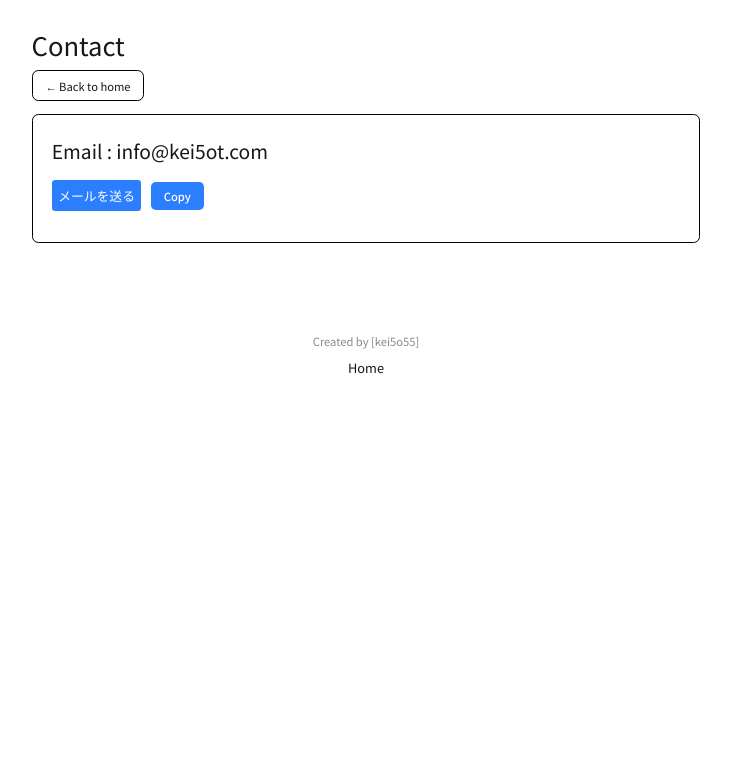
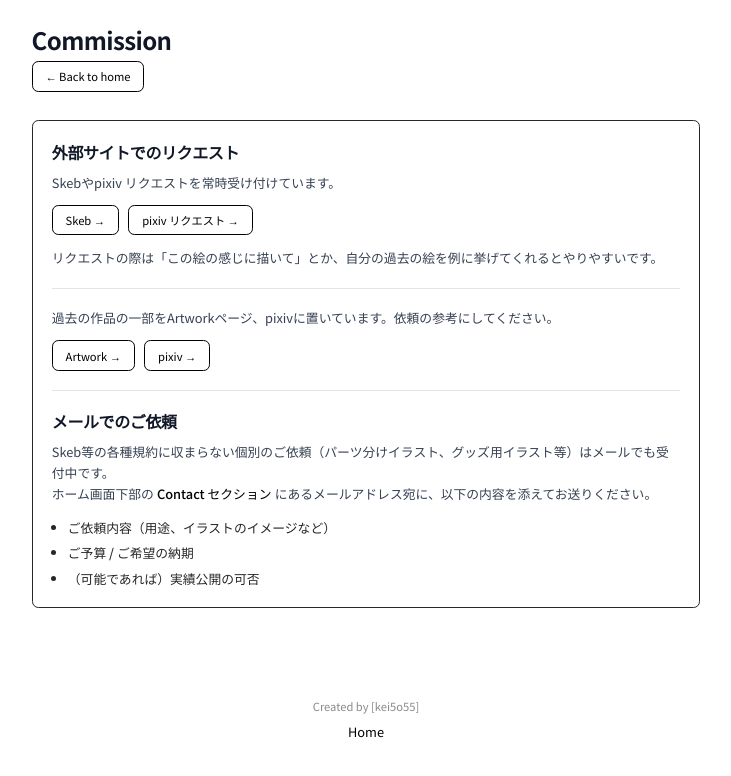
Before and after one commit to kei5o55/my-portfolio, a Next.js app: page /contact in a window 1280 px wide. Shown: the top 776 px of the page, without its empty margins (274-1005 px from the left). Built offline with nearby package versions, Linux system fonts and the light colour scheme.

Commit message:
contactページの実装と諸々の修正

```diff
--- a/app/contact/page.tsx
+++ b/app/contact/page.tsx
@@ -1,30 +1,15 @@
-"use client"
-import Link from "next/link"
-import {useState} from "react"
+"use client";
+import Link from "next/link";
 
-export  default function page(){
-    const email = 'info@kei5ot.com'; // 設定したアドレス
-    const [copied, setCopied] = useState(false);
+export default function Page() {
+    return (
+        <main style={{ padding: 32, maxWidth: 900, margin: "0 auto" }}>
+        {/* メインタイトル */}
+        <h1 className="text-3xl font-bold tracking-tight text-gray-900 mb-2">
+            Commission
+        </h1>
 
-    const handleCopy = async () => {
-        try {
-        await navigator.clipboard.writeText(email);
-        setCopied(true);
-
-        // 2秒後に「Copied!」から元の表示に戻す
-        setTimeout(() => {
-            setCopied(false);
-        }, 2000);
-        } catch (err) {
-        console.error('Failed to copy email: ', err);
-        }
-    }
-
-    return(
-        <main style={{ padding: 32, maxWidth: 900, margin: "0 auto" }}>
-            <h1 style={{ fontSize: 32, marginBottom: 8 }}>
-                Contact
-            </h1>
+        {/* 戻るボタン */}
         <Link
             href="/"
             className="
@@ -33,7 +18,7 @@ export  default function page(){
             gap-2
             px-4
             py-2
-                    mb-4
+            mb-6
             border
             border-black
             rounded-lg
@@ -44,24 +29,135 @@ export  default function page(){
         >
             ← Back to home
         </Link>
-            <div style={{border: "1px solid #000000",borderRadius: 8,padding: 24,lineHeight : 1.8,}}>
-                <p style={{fontSize:24}}>Email : info@kei5ot.com</p>
-                <div className="py-4">
-                    <a href="mailto:info@kei5ot.com" className="rounded bg-blue-500 px-2 py-2 text-white cursor-pointer">
-                    メールを送る
-                    </a>
-                    <button
-                        onClick={handleCopy}
-                        className={`rounded bg-blue-500  px-4 py-2 text-white text-sm font-medium rounded-md transition-all duration-200 cursor-pointer ml-3 ${
-                        copied
-                            ? 'bg-green-600 text-white'
-                            : 'bg-blue-500 hover:bg-gray-200 text-white'
-                        }`}
+
+        {/* メインコンテンツカード */}
+        <div className="border border-zinc-800 rounded-lg p-6 mt-3 space-y-6">
+            {/* セクション1: 外部サイト */}
+            <div>
+            <h2 className="text-xl font-bold tracking-tight text-gray-900 mb-3">
+                外部サイトでのリクエスト
+            </h2>
+            <p className="text-gray-700 mb-4">
+                Skebやpixiv リクエストを常時受け付けています。
+            </p>
+
+            <div className="flex flex-wrap gap-3 mb-4">
+                <Link
+                className="
+                    inline-flex
+                    items-center
+                    gap-1
+                    px-4
+                    py-2
+                    border
+                    border-black
+                    rounded-lg
+                    text-sm
+                    transition
+                    hover:bg-zinc-200
+                "
+                href="https://skeb.jp/@kei5ot"
                 >
-                        {copied ? 'Copied!' : 'Copy'}
-                    </button>
+                Skeb →
+                </Link>
+                <Link
+                className="
+                    inline-flex
+                    items-center
+                    gap-1
+                    px-4
+                    py-2
+                    border
+                    border-black
+                    rounded-lg
+                    text-sm
+                    transition
+                    hover:bg-zinc-200
+                "
+                href="https://www.pixiv.net/users/16743124/request"
+                >
+                pixiv リクエスト →
+                </Link>
             </div>
 
+            <p className="text-gray-700 leading-relaxed">
+                リクエストの際は「この絵の感じに描いて」とか、自分の過去の絵を例に挙げてくれるとやりやすいです。
+            </p>
+            </div>
+
+            <hr className="border-zinc-200" />
+
+            {/* セクション2: 参考作品 */}
+            <div>
+            <p className="text-gray-700 mb-4">
+                過去の作品の一部をArtworkページ、pixivに置いています。依頼の参考にしてください。
+            </p>
+            <div className="flex flex-wrap gap-3">
+                <Link
+                className="
+                    inline-flex
+                    items-center
+                    gap-1
+                    px-4
+                    py-2
+                    border
+                    border-black
+                    rounded-lg
+                    text-sm
+                    transition
+                    hover:bg-zinc-200
+                "
+                href="/art"
+                >
+                Artwork →
+                </Link>
+                <Link
+                className="
+                    inline-flex
+                    items-center
+                    gap-1
+                    px-4
+                    py-2
+                    border
+                    border-black
+                    rounded-lg
+                    text-sm
+                    transition
+                    hover:bg-zinc-200
+                "
+                href="https://www.pixiv.net/users/16743124"
+                >
+                pixiv →
+                </Link>
+            </div>
+            </div>
+
+            <hr className="border-zinc-200" />
+
+            {/* セクション3: メールでのご依頼 */}
+            <div>
+            <h2 className="text-xl font-bold tracking-tight text-gray-900 mb-3">
+                メールでのご依頼
+            </h2>
+            <p className="text-gray-700 leading-relaxed mb-4">
+                Skeb等の各種規約に収まらない個別のご依頼（パーツ分けイラスト、グッズ用イラスト等）はメールでも受付中です。
+                <br />
+                ホーム画面下部の
+                <Link
+                href="/#contact"
+                className="underline mx-1 font-medium hover:text-zinc-600"
+                >
+                Contact セクション
+                </Link>
+                にあるメールアドレス宛に、以下の内容を添えてお送りください。
+            </p>
+
+            <ul className="pl-5 list-disc space-y-2 text-zinc-800 font-medium">
+                <li>ご依頼内容（用途、イラストのイメージなど）</li>
+                <li>ご予算 / ご希望の納期</li>
+                <li>（可能であれば）実績公開の可否</li>
+            </ul>
+            </div>
         </div>
         </main>
     );
--- a/app/globals.css
+++ b/app/globals.css
@@ -26,3 +26,20 @@ body {
   color: var(--foreground);
   font-family: Arial, Helvetica, sans-serif;
 }
+
+a:hover {
+  color: #00b7ff;
+}
+button:hover{
+  color: #00b7ff;
+}
+a {
+  color: #000000;
+  text-decoration: none;
+  transition: all 0.2s ease; /* 変化をなめらかに */
+}
+button {
+  color: #000000;
+  text-decoration: none;
+  transition: all 0.2s ease; /* 変化をなめらかに */
+}
--- a/app/page.tsx
+++ b/app/page.tsx
@@ -534,6 +534,22 @@ export default function Home() {
                 >
                   {copied ? "Copied!" : "Copy"}
                 </button>
+                <Link className="
+                            inline-flex
+                            items-center
+                            gap-1
+                            px-4
+                            py-2
+                            mb-4
+                            border
+                            border-black
+                            rounded-lg
+                            text-sm
+                            transition
+                            hover:bg-zinc-200
+                            ml-3
+                        "
+                        href="/contact">Commission →</Link>
               </div>
           </div>
           <div
```
Lines whose indentation alone changed are shown as unchanged.
